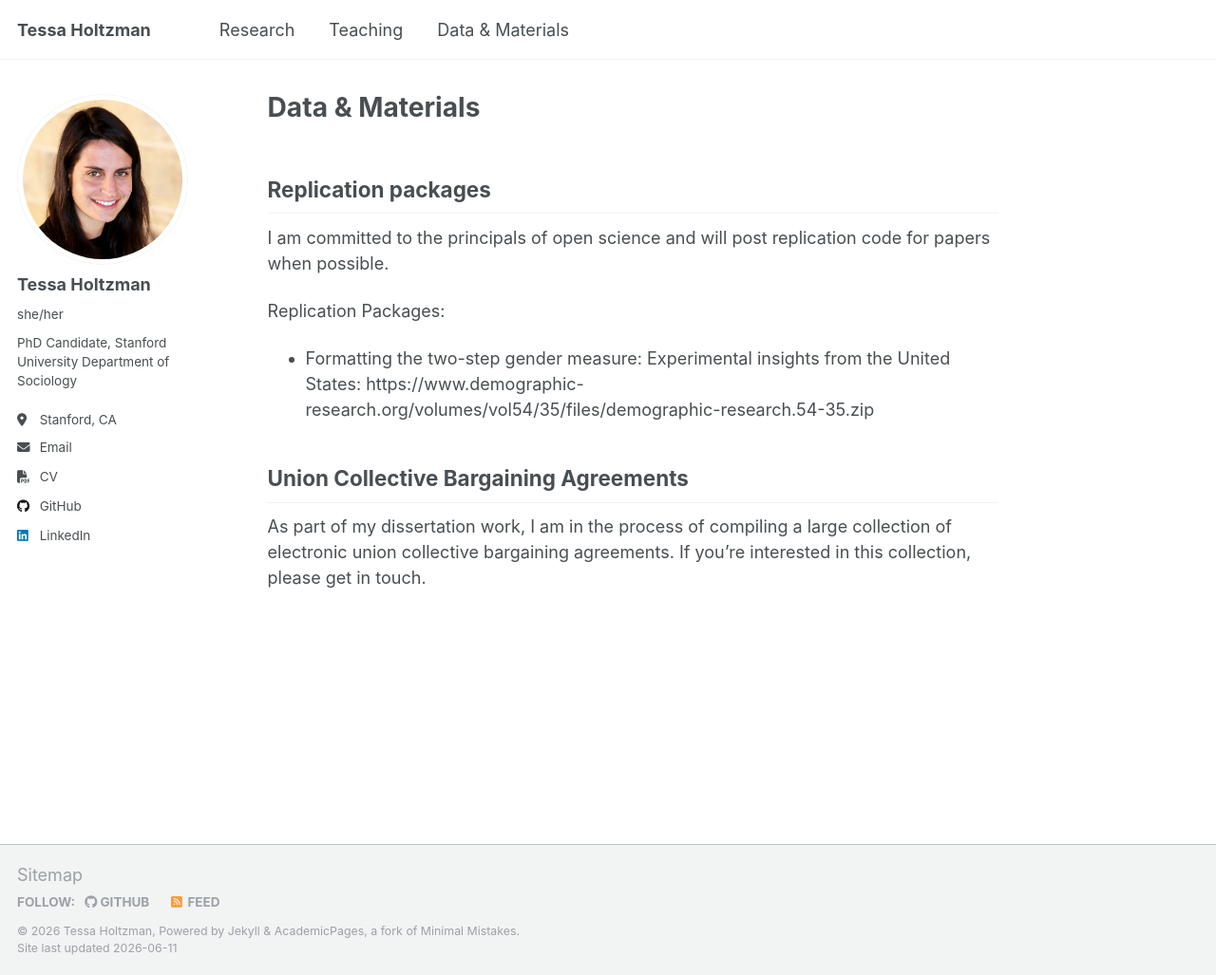
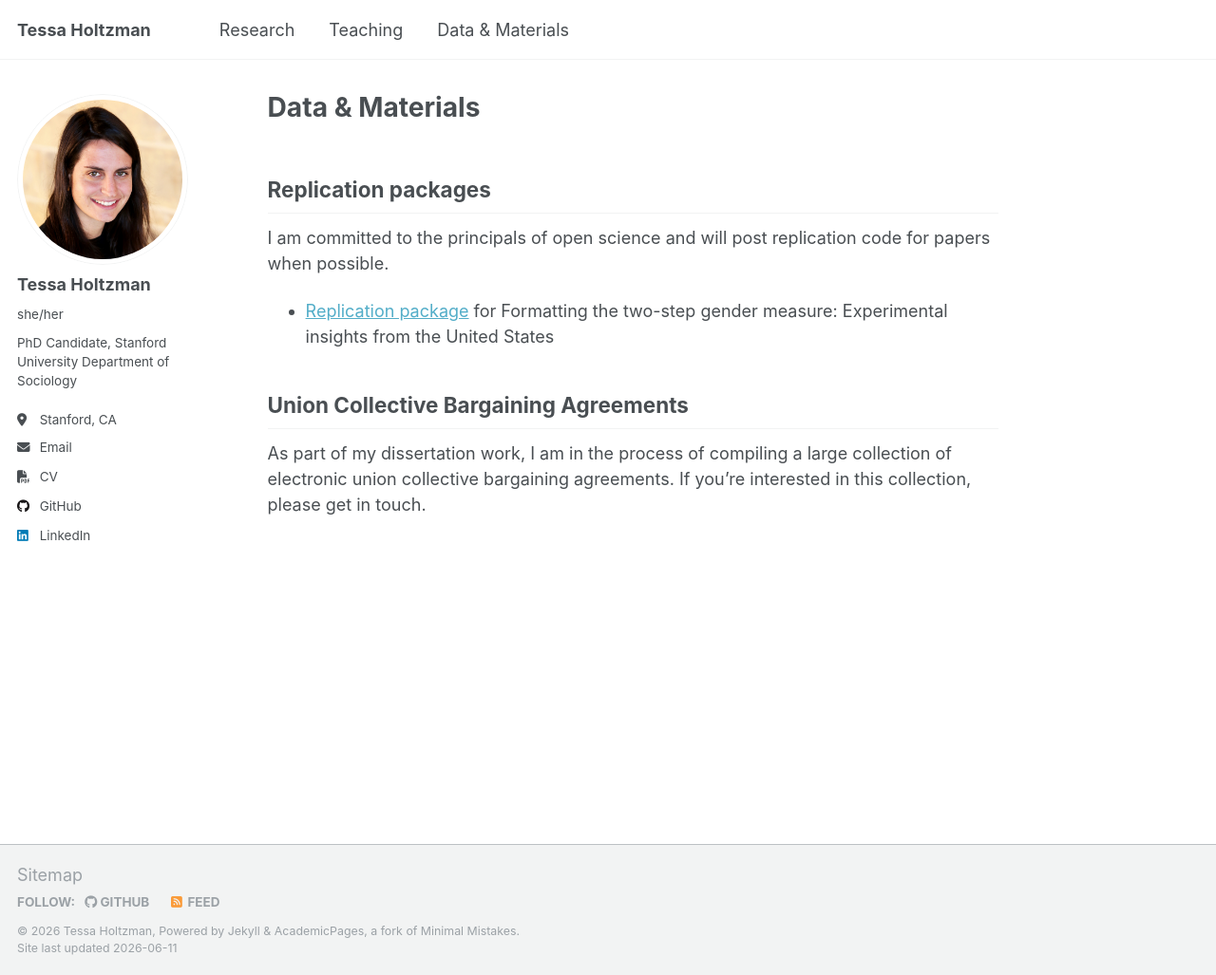
Before and after one commit to tessaholtzman/tessaholtzman.github.io, a Jekyll site: the page built from _pages/data-and-materials.md, in a window 1280 px wide and 1027 px high. Shown: the whole window at 95% size. Built offline with Jekyll 4.4.1, drawn with Linux system fonts in a browser that asks for light colours; a script that is not in the unit is left out.

Commit message:
updates to publications and replication packages

```diff
--- a/_pages/data-and-materials.md
+++ b/_pages/data-and-materials.md
@@ -8,8 +8,7 @@ author_profile: true
 ## Replication packages
 I am committed to the principals of open science and will post replication code for papers when possible.
 
-Replication Packages:
-- Formatting the two-step gender measure: Experimental insights from the United States: https://www.demographic-research.org/volumes/vol54/35/files/demographic-research.54-35.zip
+- [Replication package](https://www.demographic-research.org/volumes/vol54/35/files/demographic-research.54-35.zip) for Formatting the two-step gender measure: Experimental insights from the United States
 
 ## Union Collective Bargaining Agreements
 As part of my dissertation work, I am in the process of compiling a large collection of electronic union collective bargaining agreements. If you're interested in this collection, please get in touch.
```
